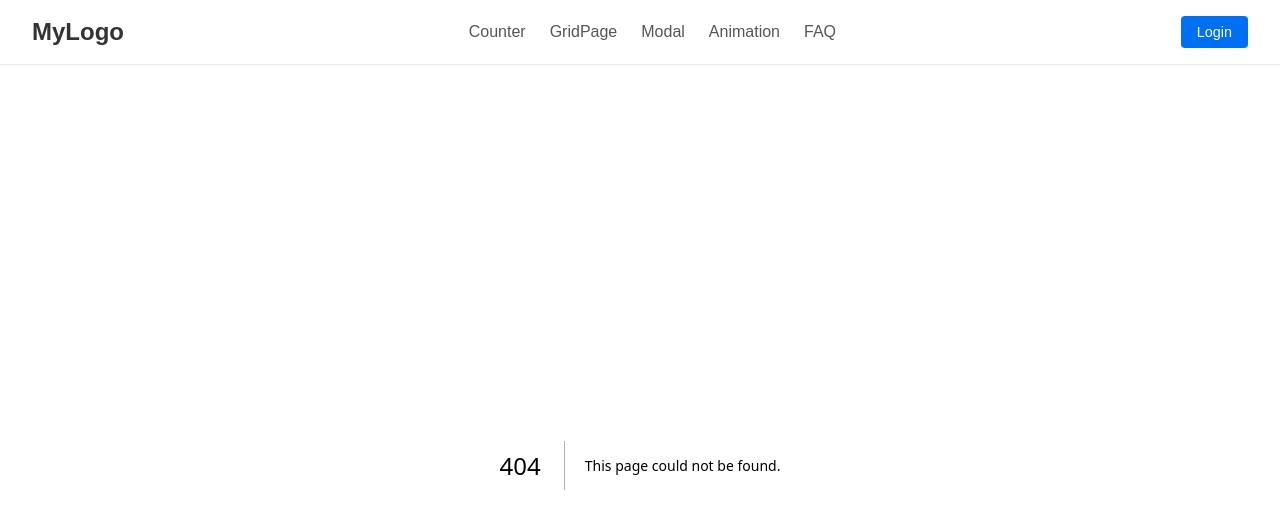
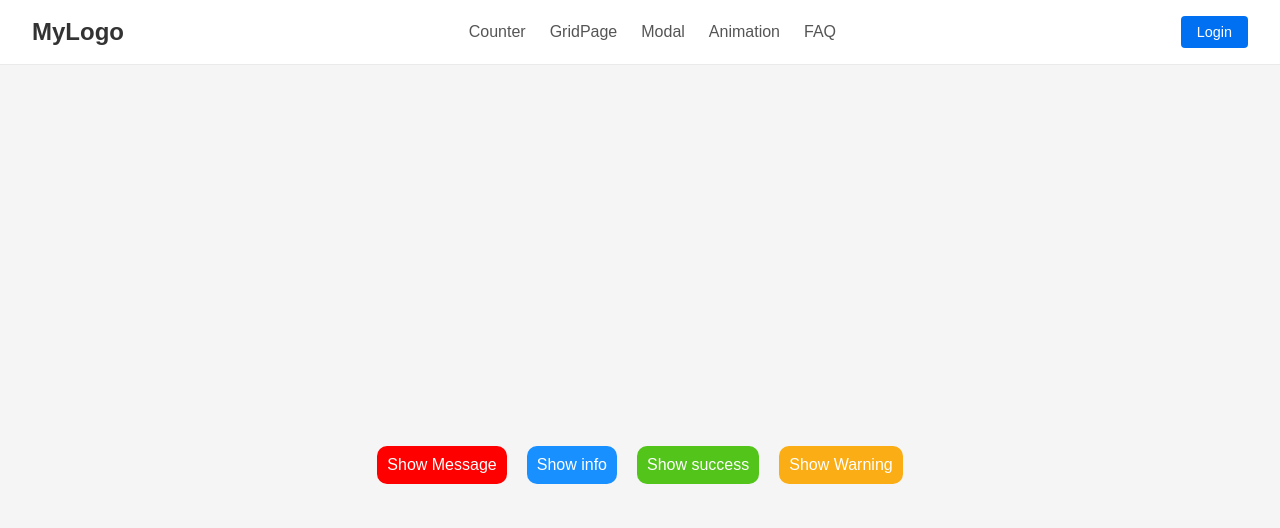
Before and after one commit to aniket-pixer/practice-design, a Next.js app: page /message in a window 1280 px wide. Before the commit this address had no page. Shown: the top 528 px of the page. Built offline with nearby package versions, Linux system fonts and the light colour scheme.

Commit message:
Create custom message component and popup design

```diff
--- /dev/null
+++ b/app/message/message.tsx
@@ -0,0 +1,61 @@
+import React, { useState } from "react";
+import MessageSection from "@/components/messageSection";
+import {
+  ButtonError,
+  ButtonInfo,
+  ButtonSuccess,
+  ButtonWarning,
+  CenteredWrapper,
+} from "./style";
+
+const Message = () => {
+  const [messageVisible, setMessageVisible] = useState(true);
+  const [infoVisible, setInfoVisible] = useState(true);
+  const [successVisible, setSuccessVisible] = useState(true);
+  const [warningVisible, setWarningVisible] = useState(true);
+
+  return (
+    <CenteredWrapper>
+      <ButtonError onClick={() => setMessageVisible(true)}>
+        Show Message
+      </ButtonError>
+      <ButtonInfo onClick={() => setInfoVisible(true)}>Show info</ButtonInfo>
+      <ButtonSuccess onClick={() => setSuccessVisible(true)}>
+        Show success
+      </ButtonSuccess>
+      <ButtonWarning onClick={() => setWarningVisible(true)}>
+        Show Warning
+      </ButtonWarning>
+      {messageVisible && (
+        <MessageSection
+          type="error"
+          content="This is a error message!"
+          onClose={() => setMessageVisible(false)}
+        />
+      )}
+      {infoVisible && (
+        <MessageSection
+          type="info"
+          content="This is a info message!"
+          onClose={() => setInfoVisible(false)}
+        />
+      )}
+      {successVisible && (
+        <MessageSection
+          type="success"
+          content="This is a success message!"
+          onClose={() => setSuccessVisible(false)}
+        />
+      )}
+      {warningVisible && (
+        <MessageSection
+          type="warning"
+          content="This is a warning message!"
+          onClose={() => setWarningVisible(false)}
+        />
+      )}
+    </CenteredWrapper>
+  );
+};
+
+export default Message;
--- /dev/null
+++ b/app/message/page.tsx
@@ -0,0 +1,13 @@
+"use client";
+import React from "react";
+import Message from "./message";
+
+function MessagePage() {
+  return (
+    <div>
+      <Message />
+    </div>
+  );
+}
+
+export default MessagePage;
--- /dev/null
+++ b/app/message/style.tsx
@@ -0,0 +1,56 @@
+import styled from "styled-components";
+
+const GlobalStyles = styled.div`
+  * {
+    margin: 0;
+    padding: 0;
+    box-sizing: border-box;
+    font-family: "Inter", sans-serif;
+  }
+`;
+
+const CenteredWrapper = styled.div`
+  display: flex;
+  justify-content: center;
+  gap: 20px;
+  align-items: center;
+  min-height: 100vh;
+  background-color: #f5f5f5;
+`;
+
+const ButtonError = styled.div`
+  background: red;
+  color: white;
+  padding: 10px 10px;
+  border-radius: 10px;
+`;
+
+const ButtonInfo = styled.div`
+  background: #1890ff;
+  color: white;
+  padding: 10px 10px;
+  border-radius: 10px;
+`;
+
+const ButtonSuccess = styled.div`
+  background: #52c41a;
+  color: white;
+  padding: 10px 10px;
+  border-radius: 10px;
+`;
+
+const ButtonWarning = styled.div`
+  background: #faad14;
+  color: white;
+  padding: 10px 10px;
+  border-radius: 10px;
+`;
+
+export {
+  GlobalStyles,
+  CenteredWrapper,
+  ButtonError,
+  ButtonInfo,
+  ButtonSuccess,
+  ButtonWarning,
+};
--- /dev/null
+++ b/components/messageSection/index.tsx
@@ -0,0 +1,34 @@
+import React, { useEffect, useState } from "react";
+import { CloseButton, MessageContainer } from "./style";
+
+type MessageType = "success" | "error" | "info" | "warning";
+
+interface MessageProps {
+  type: MessageType;
+  content: string;
+  duration?: number; // in seconds
+  onClose?: () => void;
+}
+
+const MessageSection: React.FC<MessageProps> = ({
+  type,
+  content,
+  duration = 3,
+  onClose,
+}) => {
+  useEffect(() => {
+    const timer = setTimeout(() => {
+      if (onClose) onClose();
+    }, duration * 1000);
+    return () => clearTimeout(timer);
+  }, [duration, onClose]);
+
+  return (
+    <MessageContainer type={type}>
+      {content}
+      <CloseButton onClick={onClose}>×</CloseButton>
+    </MessageContainer>
+  );
+};
+
+export default MessageSection;
--- /dev/null
+++ b/components/messageSection/style.tsx
@@ -0,0 +1,57 @@
+import styled, { css } from "styled-components";
+type MessageType = "success" | "error" | "info" | "warning";
+
+const MessageContainer = styled.div<{ type: MessageType }>`
+  display: flex;
+  align-items: center;
+  gap: 10px;
+  padding: 12px 16px;
+  border-radius: 8px;
+  box-shadow: 0 4px 12px rgba(0, 0, 0, 0.1);
+  font-size: 14px;
+  font-weight: 500;
+  line-height: 1.5;
+  position: fixed;
+  top: 20px;
+  right: 20px;
+  z-index: 1000;
+  max-width: 300px;
+  background-color: white;
+  border-left: 4px solid;
+
+  ${(props) =>
+    props.type === "success" &&
+    css`
+      border-color: #52c41a;
+      color: #52c41a;
+    `}
+
+  ${(props) =>
+    props.type === "error" &&
+    css`
+      border-color: #ff4d4f;
+      color: #ff4d4f;
+    `}
+
+  ${(props) =>
+    props.type === "info" &&
+    css`
+      border-color: #1890ff;
+      color: #1890ff;
+    `}
+
+  ${(props) =>
+    props.type === "warning" &&
+    css`
+      border-color: #faad14;
+      color: #faad14;
+    `}
+`;
+
+const CloseButton = styled.span`
+  margin-left: auto;
+  cursor: pointer;
+  font-size: 16px;
+`;
+
+export { MessageContainer, CloseButton };
```
